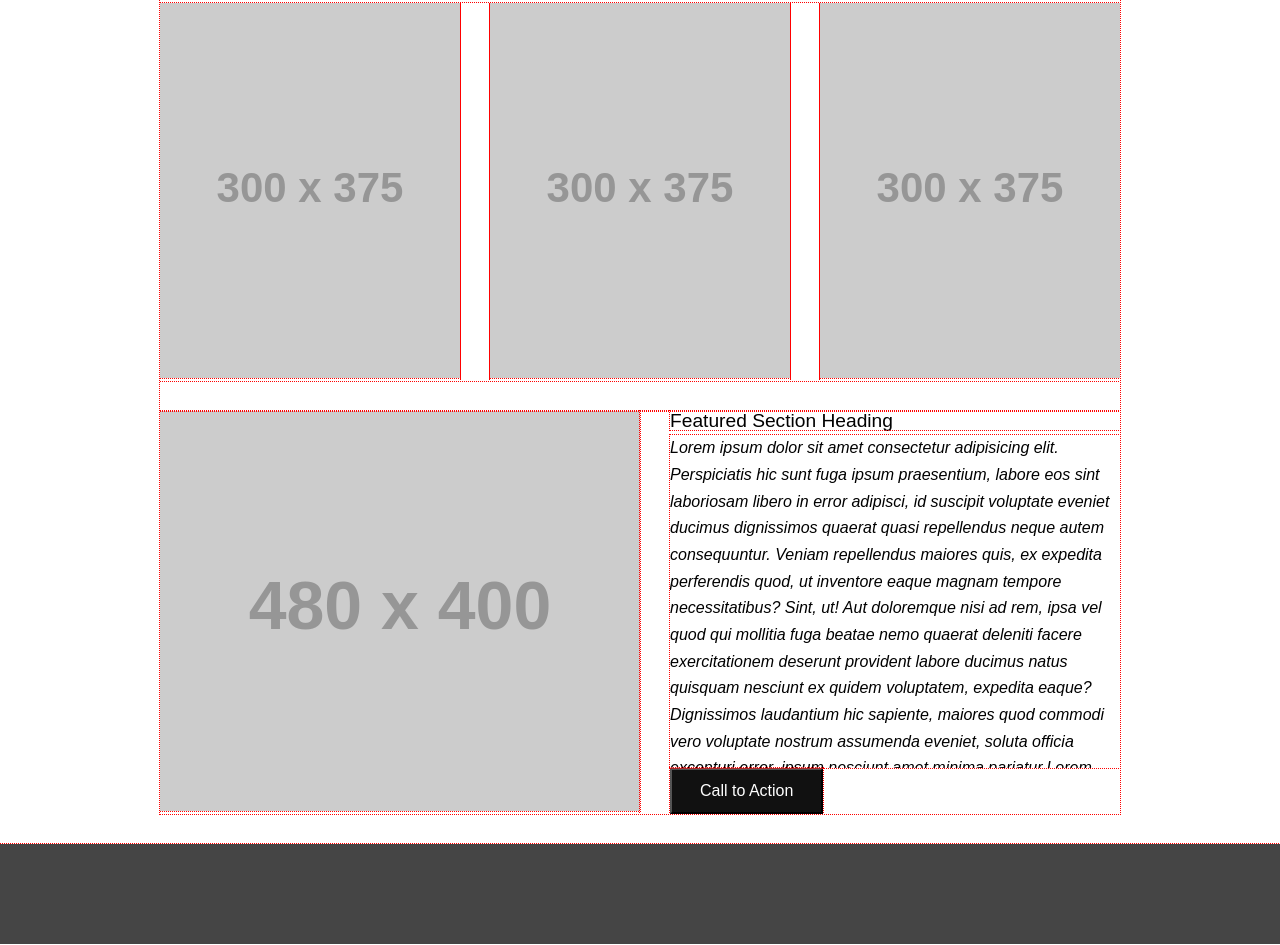
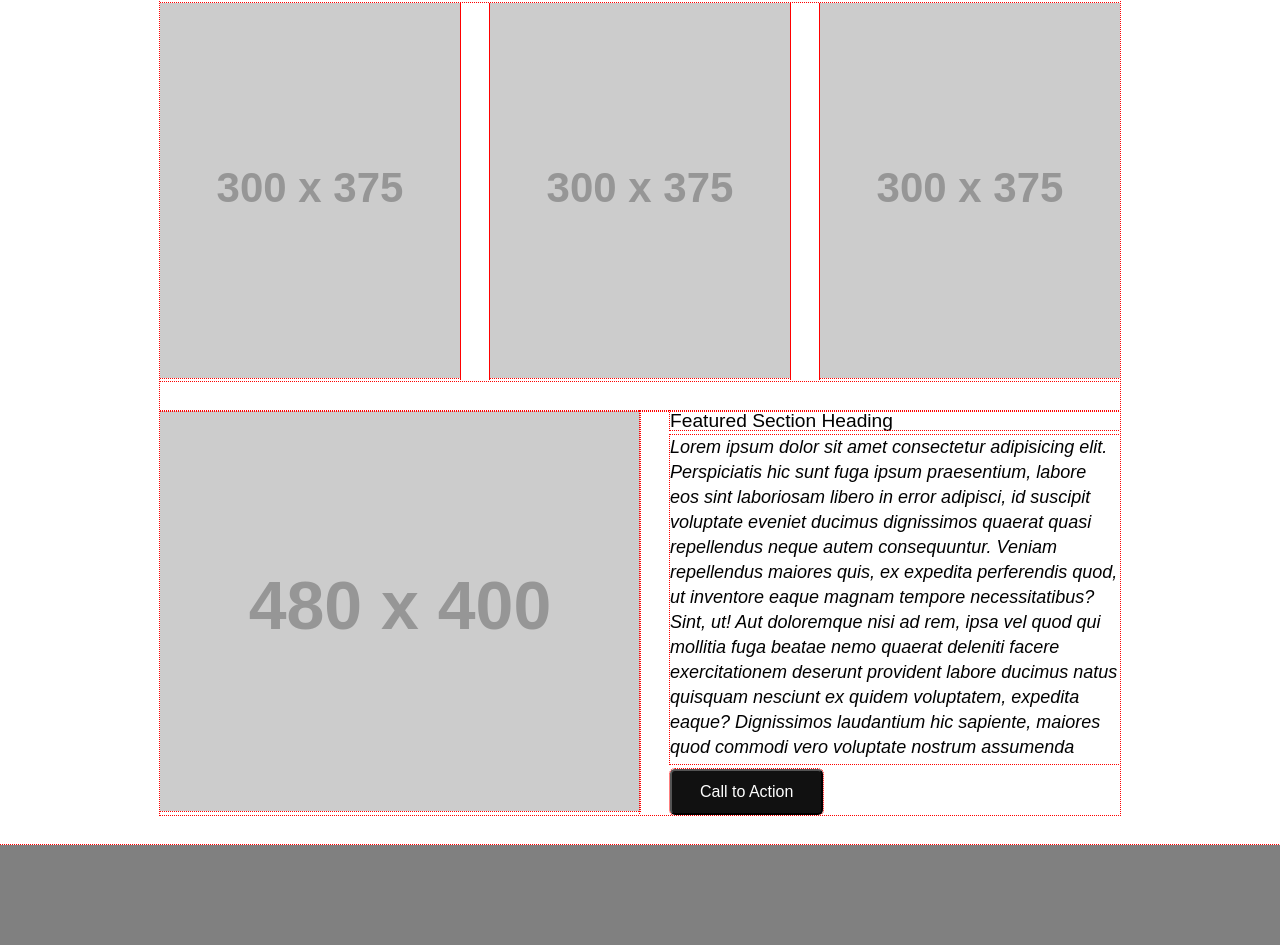
Before and after one commit to marlene-rinker/wireframe-exercise, a plain HTML site: page index.html in a window 1280 px wide. Shown: the part 610-1555 px from the top of the page. Drawn offline with Linux system fonts and the light colour scheme; placeholder pictures from the web are drawn by us.

Commit message:
finished updating css

```diff
--- a/style.css
+++ b/style.css
@@ -82,29 +82,38 @@ article h2 {
 }
 
 article p {
-  height: 333px;
-  overflow: scroll;
+  font-family: Arial, Helvetica, sans-serif;
+  height: 329px;
+  line-height: 139%;
+  font-size: large;
   font-style: italic;
   margin-top: 5px;
+  overflow: scroll;
   /* overflow: auto; */
-  line-height: 20pt;
+
 
 }
 
 button {
+  margin-left: 0;
+  margin-top: 5px;
   background:#111;
   color: #fff;
   font-size: 16px;
   padding: 12px 28px;
-
+  border-radius: 5px;
 }
 
 button:hover {
   background: pink;
+  transition-duration: 350ms;
+  -moz-transition-duration: 350ms;
+  -o-transition-duration: 350ms;
+  -webkit-transition-duration: 350ms;
 }
 
 footer {
-  background-color: #454545;
+  background-color: grey;
   height: 100px;
   margin-top: 30px;
 }
```
